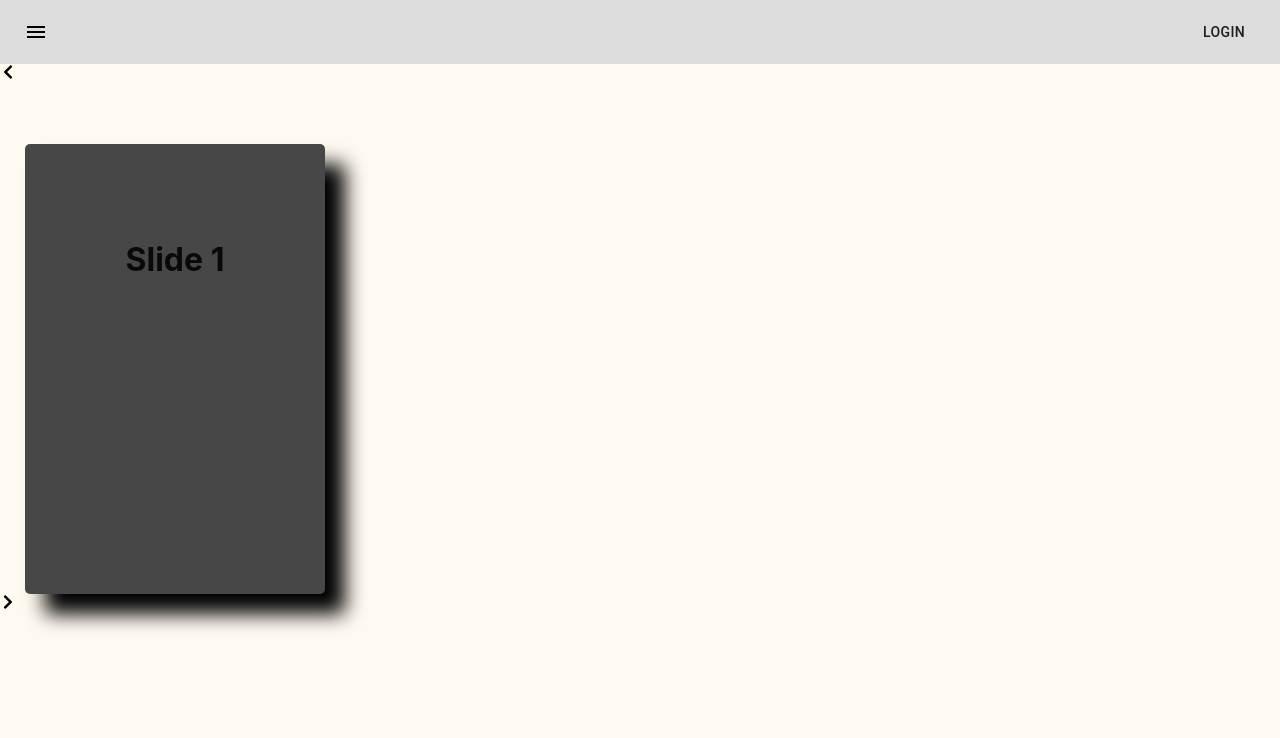
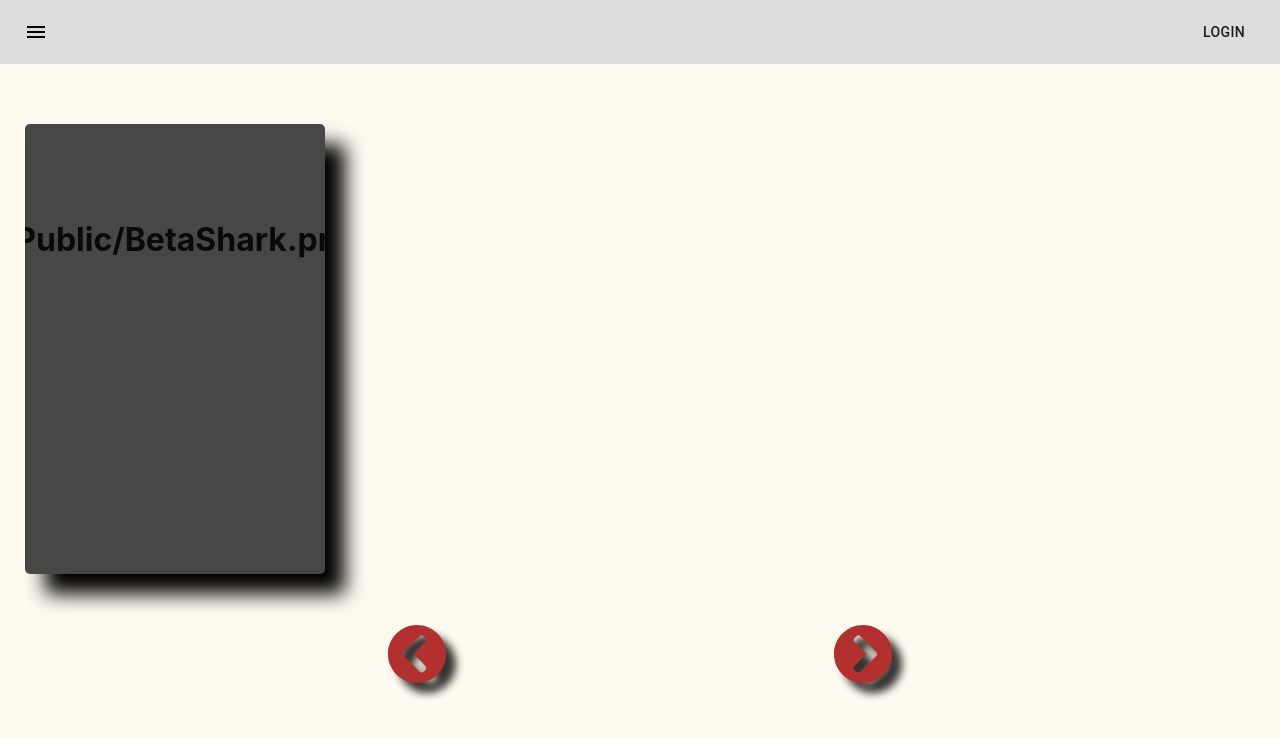
Before and after one commit to davidvaughan86/CreditSharks-Client, a React (Create React App) app: page /products in a window 1280 px wide. Shown: the top 738 px of the page. Built offline with nearby package versions, Linux system fonts and the light colour scheme.

Commit message:
adds slide transitions

```diff
--- a/src/App.css
+++ b/src/App.css
@@ -1,10 +1,32 @@
 
-@media only screen
-    and (device-width : 375px)
-    and (device-height : 812px)
-    and (-webkit-device-pixel-ratio : 3) { }
 
 body {
   background-color: #fffaf0;
 
 }
+
+@media only screen
+
+and (min-device-width: 375px)
+
+and (max-device-width: 667px)
+
+and (-webkit-min-device-pixel-ratio: 2)
+
+and (orientation: portrait) {
+
+}
+
+
+
+@media only screen
+
+and (min-device-width: 375px)
+
+and (max-device-width: 667px)
+
+and (-webkit-min-device-pixel-ratio: 2)
+
+and (orientation: landscape) {
+
+}
--- a/src/App.js
+++ b/src/App.js
@@ -9,34 +9,36 @@
   useHistory
 } from 'react-router-dom'
 import Header from './Components/Header'
+import './Components/Component CSS/ProductSlide.css'
 import './HeroPage.css'
 import HeroPage from './Components/HeroPage';
 import AccessAlarmIcon from '@material-ui/icons/AccessAlarm';
 import ThreeDRotation from '@material-ui/icons/ThreeDRotation';
 import LeadCapture from './Components/LeadCapture';
-import './LeadCapture.css'
-import ProductSlide from './Components/ProductSlide'
-import {Packages} from './Components/Packages'
-import {FaChevronLeft} from 'react-icons/fa'
-import {FaChevronRight} from 'react-icons/fa'
-import {useState} from 'react'
+import './LeadCapture.css';
+import ProductSlide from './Components/ProductSlide';
+import {Packages} from './Components/Packages';
+import {FaChevronCircleLeft} from 'react-icons/fa';
+import {FaChevronCircleRight} from 'react-icons/fa';
+import {useState} from 'react';
+import Slide from '@material-ui/core/Slide'
 
 
 
 function Arrow(props) {
   const { direction, clickFunction} = props;
   const icon = direction === 'left' ?
-  <FaChevronLeft /> : <FaChevronRight />
+  <FaChevronCircleLeft /> : <FaChevronCircleRight />
   return <div onClick={clickFunction}>{icon}</div>
 }
 
 
 function App() {
   // const content = Packages[index];
+  const [slideIn, setSlideIn] = useState(true) //changes direction of card exit so it appears to slide across the screen
+  const [slideDirection, setSlideDirection]=useState('down') // renders first slide coming down
+  const [index, setIndex] = useState(0); // useState will hold on to which card we are displaying in products
 
-
-
-  const [index, setIndex] = useState(0); // useState will hold on to which card we are displaying in products
   const content = Packages[index]
   const numSlides = Packages.length
 
@@ -45,10 +47,20 @@
     const newIndex = (index + increment + numSlides) % numSlides;
     setIndex(newIndex)
     // numSlides is added to the sum of the index and incremenet and moded by numSlides to stay in bounds of the index
-  }
+    const oppDirection = direction === 'left' ? 'right' : 'left';
+    setSlideDirection(direction);
+    setSlideIn(false); // see line 37 app.js note.
+
+    setTimeout (() => {
+      setIndex(newIndex);
+      setSlideDirection(oppDirection);
+      setSlideIn(true);
+    },500) // gives trasition effect
+  };
 
 
   return (
+
     <Router>
       <div className="App">
 
@@ -65,15 +77,25 @@
             </Route>
 
             <Route path = '/products' >
+              <Slide in={slideIn} direction={slideDirection}>
+                <div>
+                <ProductSlide content ={content} />
+                </div>
+              </Slide>
+              <div className="arrows">
               <Arrow
               direction='left'
               clickFunction={() => onArrowClick('left')}
               />
-              <ProductSlide content ={content} />
               <Arrow
+              // style={{textShadowColor: 'red',
+              //                 shadowOpacity: 1,
+              //                 shadowRadius: 5,
+              //                 textShadowOffset:{width: 5,height: 2}}}
               direction='right'
               clickFunction={() => onArrowClick('right')}
               />
+            </div>
             </Route>
 
 
--- a/src/Components/Component CSS/ProductSlide.css
+++ b/src/Components/Component CSS/ProductSlide.css
@@ -6,3 +6,45 @@
     justify-content: center;
     align-items: center;
 }
+
+.arrows {
+    display: flex;
+    flex-direction: row;
+    justify-content: space-evenly;
+    margin-top: 50px;
+  }
+
+  .arrows svg {
+    opacity: 80%;
+    height: 60px;
+    width: 60px;
+    cursor: pointer;
+    color: #9F0000;
+    filter: drop-shadow(10px 10px 4px black);
+  }
+
+  @media only screen
+
+and (min-device-width: 375px)
+
+and (max-device-width: 667px)
+
+and (-webkit-min-device-pixel-ratio: 2)
+
+and (orientation: portrait) {
+
+}
+
+
+
+@media only screen
+
+and (min-device-width: 375px)
+
+and (max-device-width: 667px)
+
+and (-webkit-min-device-pixel-ratio: 2)
+
+and (orientation: landscape) {
+
+}
--- a/src/Components/ProductSlide.js
+++ b/src/Components/ProductSlide.js
@@ -1,9 +1,9 @@
 import React from 'react'
 import {Card, makeStyles } from '@material-ui/core'
-
+import './Component CSS/ProductSlide.css'
 
 export default function ProductSlide(props) {
-    const {backgroundColor, title} = props.content
+    const { backgroundColor, url } = props.content
 
     const useStyles = makeStyles(() => ({
         card: {
@@ -30,7 +30,7 @@
     return (
 
         <Card className={classes.card}>
-            <h1>{title}</h1>
+            <h1>{url}</h1>
         </Card>
 
     )
```
